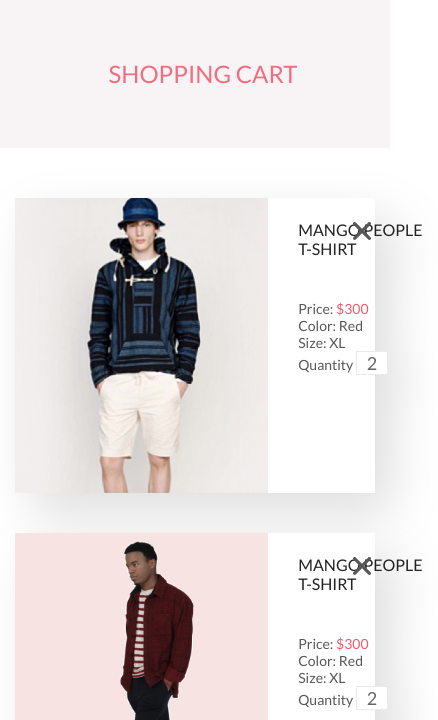
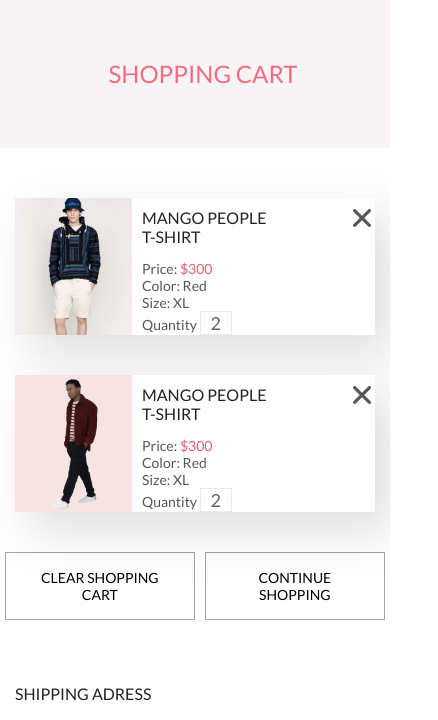
Before and after one commit to Moongaze05/prof_verst, a plain HTML site: page cart.html in a window 390 px wide. Shown: the part 77-797 px from the top of the page, 438 px wide, since content can reach past the window. Drawn offline with Linux system fonts and the light colour scheme.

Commit message:
safari-change3

```diff
--- a/css/style.css
+++ b/css/style.css
@@ -1523,13 +1523,18 @@
         width: 360px;
     }
     .content_order_card img {
-        width: 30vh;
+        width: 30vw;
         height: auto;
+    }
+    .content_order_card_info {
+        margin-left: 10px;
+        margin-top: 10px;
     }
     .content_order_card_info .heading {
         font-size: 16px;
         line-height: 19px;
-        width: 140px;
+        max-width: 140px;
+        margin-bottom: 14px;
     }
     .content_order_card_info .txt {
         font-size: 14px;
```
